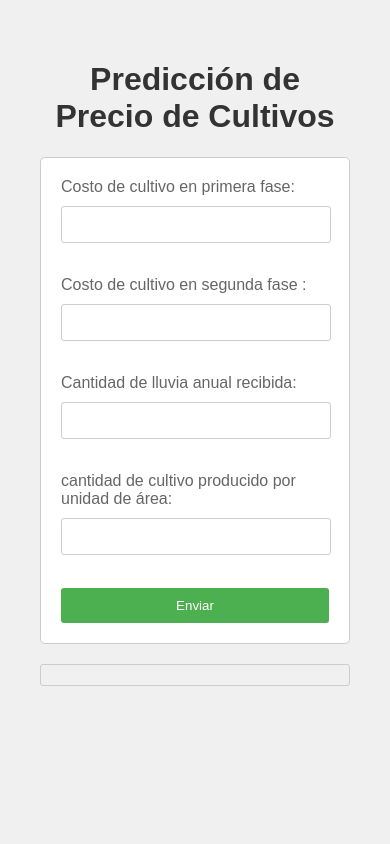
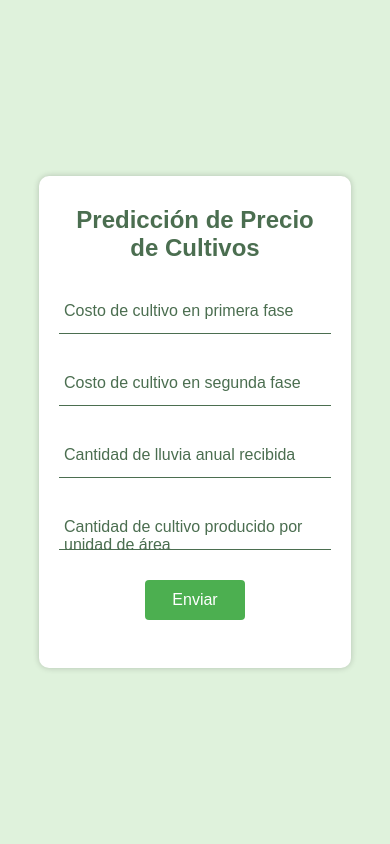
Before and after one commit to AldoDeJesus/falskPrM2, a Flask app: page / in a window 390 px wide. Run offline with Flask 3, Linux system fonts and the light colour scheme; parts of the project's set-up code (start-up, migrations or seed data) failed here and were passed over.

Commit message:
new model file

```diff
--- a/app.py
+++ b/app.py
@@ -9,7 +9,7 @@ app = Flask(__name__)
 logging.basicConfig(level=logging.DEBUG)
 
 # Cargar el modelo entrenado
-model = joblib.load('modelo_02.pkl')
+model = joblib.load('modeloF_01.pkl')
 app.logger.debug('Modelo cargado correctamente.')
 
 @app.route('/')
@@ -37,8 +37,11 @@ def predict():
 
         app.logger.debug(f'Predicción: {prediction_value}')
 
+        # Formatear el valor de la predicción a 2 decimales
+        prediction_value_formatted = f"{prediction_value:.2f}"
+
         # Devolver las predicciones como respuesta JSON
-        return jsonify({'categoria': prediction_value})
+        return jsonify({'categoria': prediction_value_formatted})
     except Exception as e:
         app.logger.error(f'Error en la predicción: {str(e)}')
         return jsonify({'error': str(e)}), 400
--- a/templates/formulario.html
+++ b/templates/formulario.html
@@ -3,57 +3,148 @@
 <head>
     <title>Precio de cultivos</title>
     <style>
-        body {
-            font-family: Arial, sans-serif;
-            background-color: #f0f0f0;
-            margin: 20px;
-            padding: 20px;
+        :root {
+            --colorTextos: #4B6E50;
+            --colorFondo: #DFF2DC;
+            --colorBoton: #4CAF50;
         }
 
-        h1 {
-            color: #333;
+        *,
+        ::before,
+        ::after {
+            margin: 0;
+            padding: 0;
+            box-sizing: border-box;
+        }
+
+        body {
+            background: var(--colorFondo);
+            font-family: 'Poppins', sans-serif;
+            width: 100%;
+            height: 100vh;
+            display: flex;
+            justify-content: center;
+            align-items: center;
+        }
+
+        h2 {
             text-align: center;
+            margin: 10px 0;
+            font-weight: 800;
+            color: var(--colorTextos);
         }
 
         form {
-            background-color: #fff;
-            border: 1px solid #ccc;
+            background: #fff;
+            width: 30%;
             padding: 20px;
-            max-width: 400px;
-            margin: 0 auto;
-            border-radius: 5px;
+            border-radius: 10px;
+            box-shadow: 0 0 6px 0 rgba(0, 0, 0, 0.2);
         }
 
-        form label {
-            display: block;
-            margin-bottom: 10px;
-            color: #666;
+        .form {
+            width: 100%;
+            margin: auto;
         }
 
-        form input[type="text"] {
-            width: calc(100% - 20px);
-            padding: 10px;
-            margin-bottom: 15px;
-            border: 1px solid #ccc;
-            border-radius: 3px;
+        form .grupo {
+            position: relative;
+            margin: 30px 0;
         }
 
-        form input[type="submit"] {
+        input, textarea {
+            background: none;
+            color: var(--colorTextos);
+            font-size: 18px;
+            padding: 10px 10px 10px 5px;
+            display: block;
             width: 100%;
-            padding: 10px;
-            background-color: #4CAF50;
-            color: white;
             border: none;
-            border-radius: 3px;
+            border-bottom: 1px solid var(--colorTextos);
+            resize: none;
+            transition: border-bottom-color 0.3s;
+        }
+
+        input:focus, textarea:focus {
+            outline: none;
+            border-bottom-color: var(--colorBoton);
+        }
+
+        input:focus ~ label, input:valid ~ label,
+        textarea:focus ~ label, textarea:valid ~ label {
+            position: absolute;
+            top: -14px;
+            font-size: 12px;
+            color: var(--colorBoton);
+            transition: top 0.3s ease, font-size 0.3s ease, color 0.3s ease;
+        }
+
+        label {
+            color: var(--colorTextos);
+            font-size: 16px;
+            position: absolute;
+            left: 5px;
+            top: 10px;
+            transition: top 0.3s ease, font-size 0.3s ease, color 0.3s ease;
+            pointer-events: none;
+        }
+
+        input:focus ~ .barra::before, textarea:focus ~ .barra::before {
+            width: 100%;
+        }
+
+        .barra {
+            position: relative;
+            display: block;
+            width: 100%;
+        }
+
+        .barra::before {
+            content: '';
+            height: 2px;
+            width: 0%;
+            bottom: 0;
+            position: absolute;
+            background: var(--colorBoton);
+            transition: width 0.3s ease;
+            left: 0%;
+        }
+
+        button {
+            background: var(--colorBoton);
+            display: block;
+            width: 100px;
+            height: 40px;
+            border: none;
+            color: #fff;
+            border-radius: 4px;
+            font-size: 16px;
+            margin: 10px auto;
             cursor: pointer;
         }
 
-        #resultado {
-            margin-top: 20px;
-            padding: 10px;
-            background-color: #f0f0f0;
-            border: 1px solid #ccc;
-            border-radius: 3px;
+        @media screen and (max-width: 1100px) {
+            form {
+                width: 50%;
+            }
+        }
+
+        @media screen and (max-width: 600px) {
+            form {
+                width: 60%;
+            }
+        }
+
+        @media screen and (max-width: 450px) {
+            form {
+                width: 80%;
+            }
+        }
+
+        @media screen and (max-width: 300px) {
+            form {
+                width: 90%;
+            }
         }
     </style>
     <script>
@@ -88,22 +179,36 @@
     </script>
 </head>
 <body>
-    <h1>Predicción de Precio de Cultivos</h1>
+
     <form id="formulario" onsubmit="obtenerPrecio(event)">
-        <label for="CostCultivation">Costo de cultivo en primera fase:</label>
-        <input type="text" id="CostCultivation" name="CostCultivation"><br><br>
+        <h2>Predicción de Precio de Cultivos</h2>
+        <div class="grupo">
+            <input type="text" id="CostCultivation" name="CostCultivation" required>
+            <span class="barra"></span>
+            <label for="CostCultivation">Costo de cultivo en primera fase</label>
+        </div>
 
-        <label for="CostCultivation2">Costo de cultivo en segunda fase :</label>
-        <input type="text" id="CostCultivation2" name="CostCultivation2"><br><br>
+        <div class="grupo">
+            <input type="text" id="CostCultivation2" name="CostCultivation2" required>
+            <span class="barra"></span>
+            <label for="CostCultivation2">Costo de cultivo en segunda fase</label>
+        </div>
 
-        <label for="RainFall_Annual">Cantidad de lluvia anual recibida:</label>
-        <input type="text" id="RainFall_Annual" name="RainFall_Annual"><br><br>
+        <div class="grupo">
+            <input type="text" id="RainFall_Annual" name="RainFall_Annual" required>
+            <span class="barra"></span>
+            <label for="RainFall_Annual">Cantidad de lluvia anual recibida</label>
+        </div>
 
-        <label for="Yield">cantidad de cultivo producido por unidad de área:</label>
-        <input type="text" id="Yield" name="Yield"><br><br>
+        <div class="grupo">
+            <input type="text" id="Yield" name="Yield" required>
+            <span class="barra"></span>
+            <label for="Yield">Cantidad de cultivo producido por unidad de área</label>
+        </div>
 
-        <input type="submit" value="Enviar">
+        <button type="submit">Enviar</button><br>
+        <p id="resultado"></p>
     </form>
-    <p id="resultado"></p>
+
 </body>
 </html>
```
Also changed, not shown: 1 other file.
